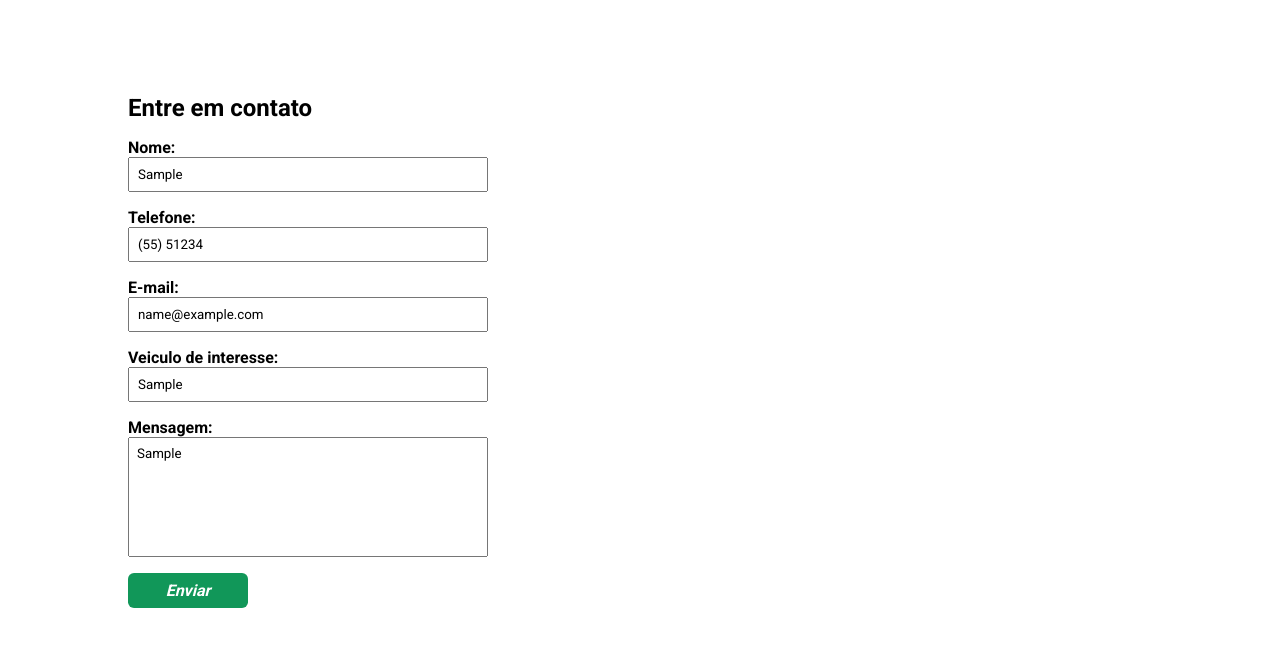
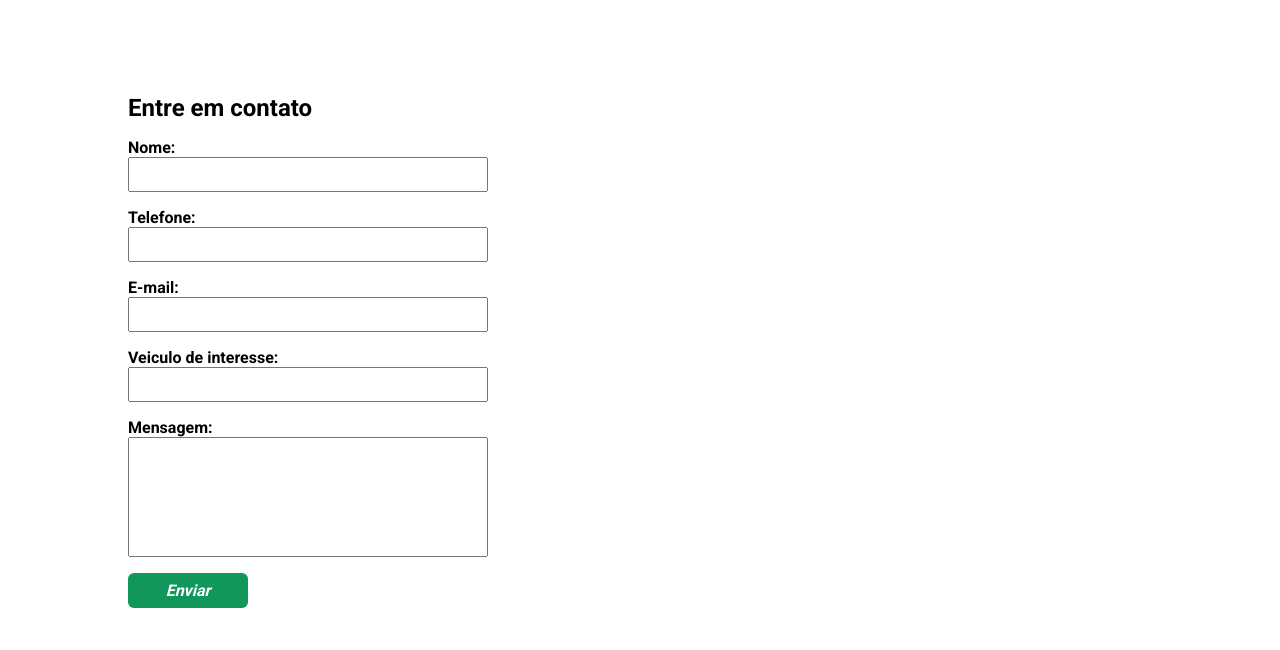
Before and after one commit to VRocca10/EBAC_Motors, a plain HTML site: page index.html in a window 1280 px wide. Both pictures are taken after typing "Sample", "5551234", "name@example.com", "Sample", "Sample" into the empty fields and a click on the button "Enviar". Shown: the part 2446-3096 px from the top of the page. Drawn offline with nearby package versions, Linux system fonts and the light colour scheme.

Commit message:
index corrigido

```diff
--- a/index.html
+++ b/index.html
@@ -8,10 +8,11 @@
     <link rel="preconnect" href="https://fonts.googleapis.com">
     <link rel="preconnect" href="https://fonts.gstatic.com" crossorigin>
     <link href="https://fonts.googleapis.com/css2?family=Roboto:wght@400;700&display=swap" rel="stylesheet">
+    <link rel="stylesheet" href="./main.css">
     <link rel="stylesheet" type="text/css" href="https://cdn.jsdelivr.net/npm/slick-carousel@1.8.1/slick/slick.css" />
     <link rel="stylesheet" type="text/css"
         href="https//cdn.jsdelivr.net/npm/slick-carousel@1.8.1/slick/slick-theme.css" />
-    <link rel="stylesheet" href="./main.css">
+
 
 </head>
 
@@ -130,7 +131,7 @@
             </ul>
         </div>
     </section>
-    <section >
+    <section>
         <div class="container">
             <h2>Promoções</h2>
             <ul class="container-flex lista-veiculos">
@@ -204,23 +205,23 @@
             <form>
                 <div class="form-campo">
                     <label for="nome">Nome:</label>
-                    <input type="text" id="nome" name:"nome">
+                    <input type="text" id="nome" name="nome">
                 </div>
                 <div class="form-campo">
                     <label for="telefone">Telefone:</label>
-                    <input type="tel" id="telefone" name:"telefone">
+                    <input type="tel" id="telefone" name="telefone">
                 </div>
                 <div class="form-campo">
                     <label for="email">E-mail:</label>
-                    <input type="email" id="email" name:"email">
+                    <input type="email" id="email" name="email">
                 </div>
                 <div class="form-campo">
                     <label for="veiculo-interesse">Veiculo de interesse:</label>
-                    <input type="text" id="veiculo-interesse" name:"veiculoDeInteresse">
+                    <input type="text" id="veiculo-interesse" name="veiculoDeInteresse">
                 </div>
                 <div class="form-campo">
                     <label for="mensagem">Mensagem:</label>
-                    <textarea id="mensagem" name:"mensagem"></textarea>
+                    <textarea id="mensagem" name="mensagem"></textarea>
                 </div>
                 <button type="submit">Enviar</button>
             </form>
--- a/js/main.js
+++ b/js/main.js
@@ -27,17 +27,18 @@ $(document).ready(function () {
                 required: true
             },
             veiculoDeInteresse: {
-                required: false,
-            }
+                required: false
+            },
 
         },
         messages: {
             nome: "Por favor, insira seu nome"
         },
         submitHandler: function (form) {
-            console.log(form)
+            alert(`Sua requisição foi enviada para análise, parabéns pela aquisição!`);
+            form.reset();
         },
-        invalidHandler: function (evento, validador) {
+        invalidHandler: function (form, validador) {
             let camposIncorretos = validador.numberOfInvalids();
             if (camposIncorretos) {
                 alert(`Existe ${camposIncorretos} campos incorretos`)
```
